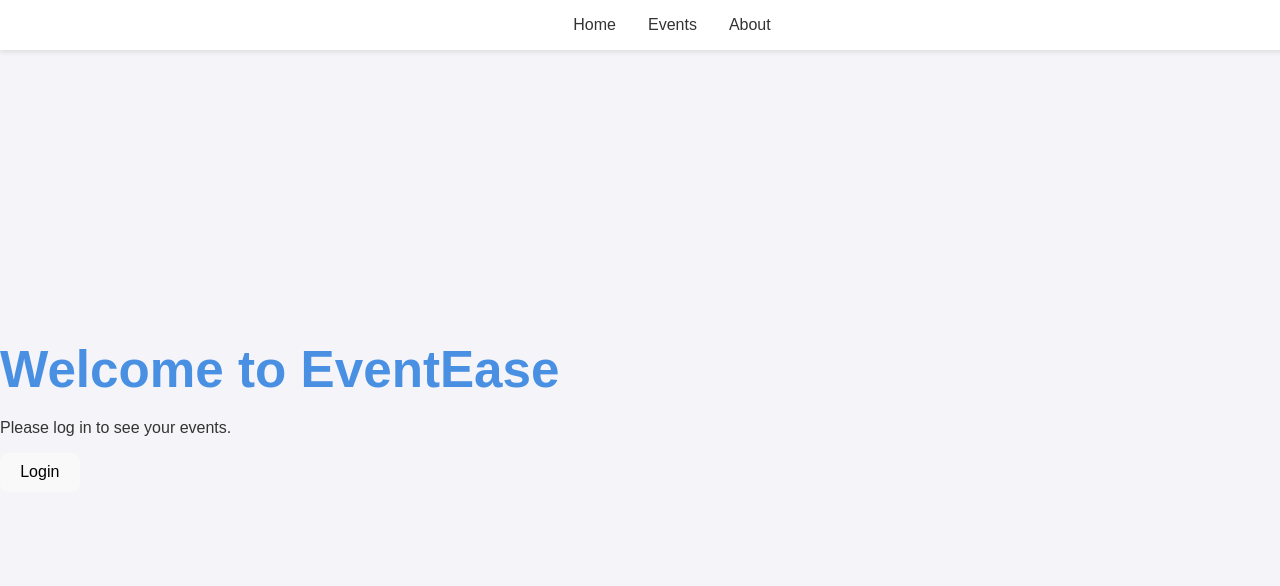
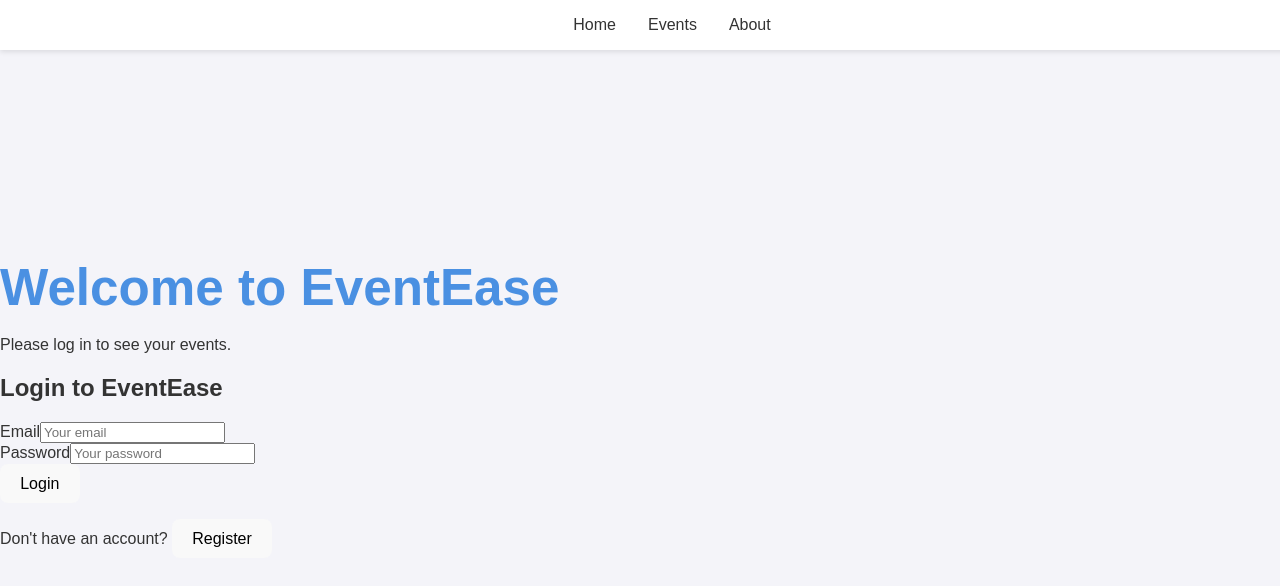
Before and after one commit to sa-ka-wa/Project-Event-Community-Tracker, a React (Vite) app: page / in a window 1280 px wide. Shown: the top 586 px of the page. Built offline with nearby package versions, Linux system fonts and the light colour scheme.

Commit message:
Fix import path for AuthFormToggle in Home.jsx

```diff
--- a/src/pages/Home.jsx
+++ b/src/pages/Home.jsx
@@ -1,17 +1,9 @@
 import React from "react";
+import AuthFormToggle from "../logins/FormToggle";
 import { useAuth } from "../logins/AuthContext";
 
 const Home = () => {
   const { currentUser, login, logout, isAuthenticated } = useAuth();
-
-  const handleLogin = async () => {
-    const result = await login("demo@example.com", "password123");
-    if (result.success) {
-      alert("Logged in successfully!");
-    } else {
-      alert(result.message);
-    }
-  };
 
   return (
     <div>
@@ -24,7 +16,7 @@ const Home = () => {
       ) : (
         <>
           <p>Please log in to see your events.</p>
-          <button onClick={handleLogin}>Login</button>
+          <AuthFormToggle />
         </>
       )}
     </div>
```
